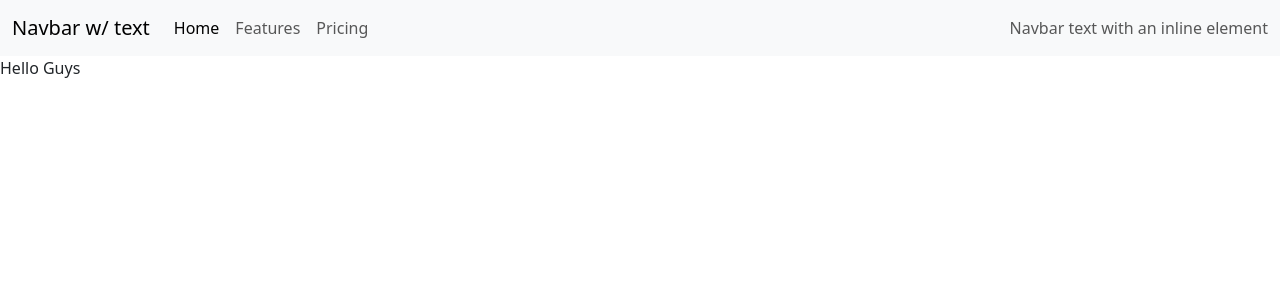
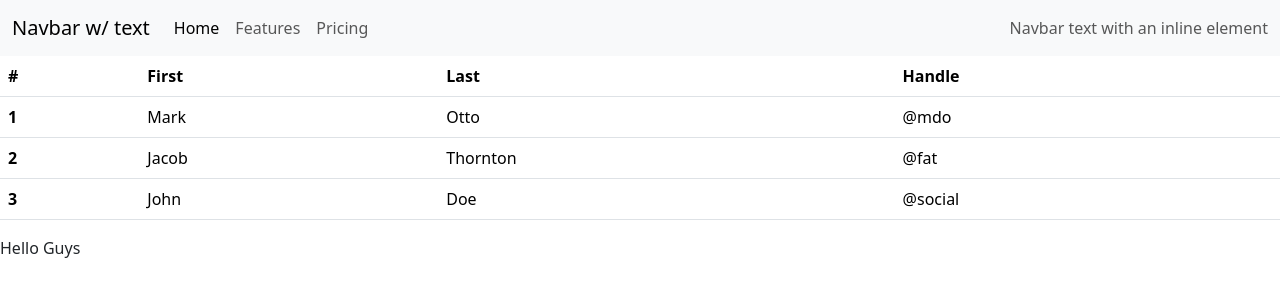
Before and after one commit to sagong0/colla, a plain HTML site: page index.html in a window 1280 px wide. Drawn offline with nearby package versions, Linux system fonts and the light colour scheme.

Commit message:
add table

```diff
--- a/index.html
+++ b/index.html
@@ -31,6 +31,38 @@
           </div>
         </div>
       </nav>
+
+
+      <table class="table">
+        <thead>
+          <tr>
+            <th scope="col">#</th>
+            <th scope="col">First</th>
+            <th scope="col">Last</th>
+            <th scope="col">Handle</th>
+          </tr>
+        </thead>
+        <tbody>
+          <tr>
+            <th scope="row">1</th>
+            <td>Mark</td>
+            <td>Otto</td>
+            <td>@mdo</td>
+          </tr>
+          <tr>
+            <th scope="row">2</th>
+            <td>Jacob</td>
+            <td>Thornton</td>
+            <td>@fat</td>
+          </tr>
+          <tr>
+            <th scope="row">3</th>
+            <td>John</td>
+            <td>Doe</td>
+            <td>@social</td>
+          </tr>
+        </tbody>
+      </table>
     Hello Guys
 </body>
 
```
